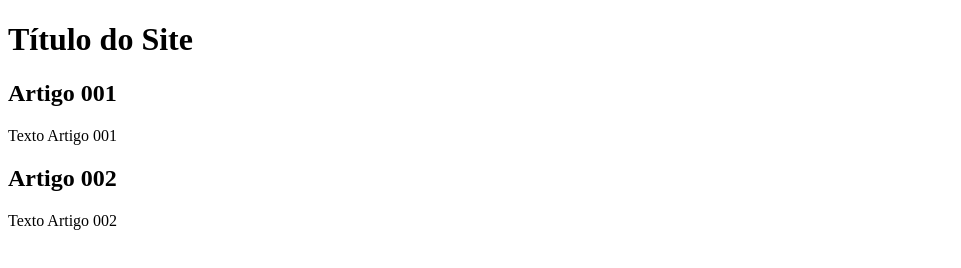
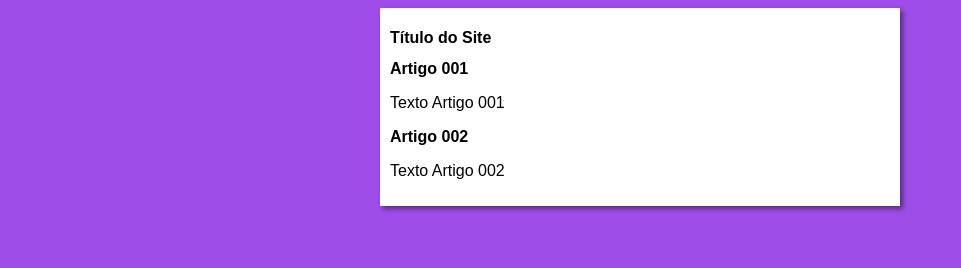
Before and after one commit to PedroHVBS/projeto-site, a plain HTML site: page index.html in a window 1280 px wide. Shown: the whole page, without its empty margins (0-961 px from the left). Drawn offline with Linux system fonts and the light colour scheme.

Commit message:
Iniciei o Design

```diff
--- a/index.html
+++ b/index.html
@@ -4,6 +4,7 @@
     <meta charset="UTF-8">
     <meta name="viewport" content="width=device-width, initial-scale=1.0">
     <title>Título do Site</title>
+    <link rel="stylesheet" href="style.css">
 </head>
 <body>
     <main>
--- /dev/null
+++ b/style.css
@@ -0,0 +1,18 @@
+@charset 'UTF-8';
+
+* {
+    font-family: Arial, Helvetica, sans-serif;
+    font-size: 1em;
+}
+
+body {
+    background-color: rgb(158, 77, 233);
+}
+
+main {
+    background-color: white;
+    width: 500px;
+    margin: auto;
+    padding: 10px;
+    box-shadow: 3px 3px 5px rgba(0, 0, 0, 0.445);
+}
```
